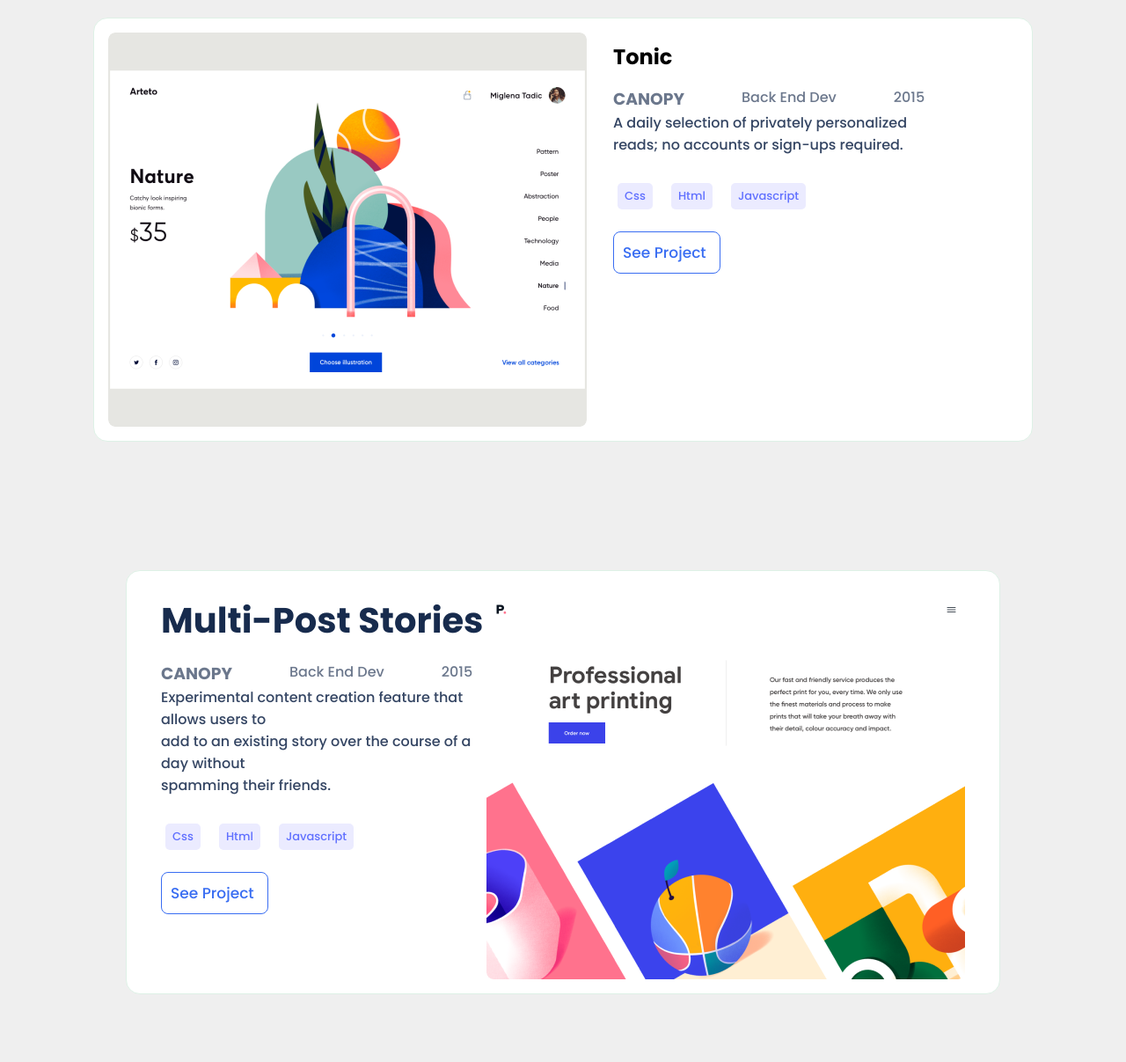
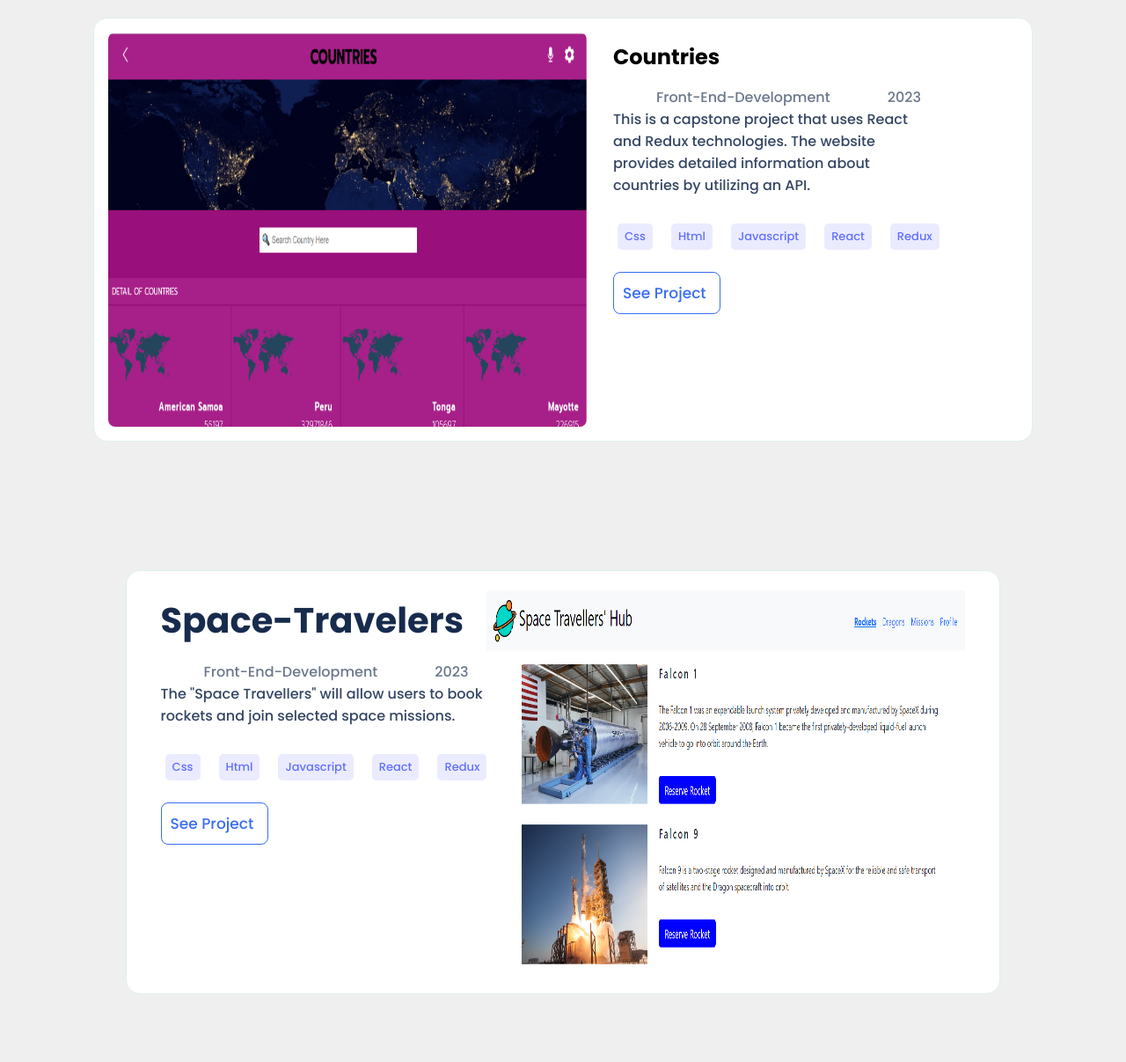
Before and after one commit to AJ193/new-portfolio, a website: page index.html in a window 1280 px wide. Shown: the part 860-2067 px from the top of the page at 88% size. Drawn offline with Linux system fonts and the light colour scheme; files whose address does not match are found by name.

Commit message:
Modify Project

```diff
--- a/index.html
+++ b/index.html
@@ -54,22 +54,23 @@
 </section>
 <section class="cards">
     <div class="cardern">
-      <img src="./assets/Images/numberone.png" alt="image">
+      <img src="./assets/Images/Countries React.PNG" alt="image">
       <div class="table">
-        <h2>Tonic</h2>
+        <h2>Countries</h2>
         <ul>
-           <li><h3>CANOPY</h3></li>
            <li class="list"><img  src="./assets/Images/ball.png" alt="pic"></li>
-            <li>Back End Dev</li>
+            <li>Front-End-Development</li>
             <li class="list"><img  src="./assets/Images/ball.png" alt="pic">
-            <li>2015</li>
+            <li>2023</li>
         </ul>
-        <p class="paraone">A daily selection of privately
-            personalized reads; no accounts or sign-ups required.</p>
+        <p class="paraone">This is a capstone project that uses React and Redux technologies.
+            The website provides detailed information about countries by utilizing an API.</p>
             <ul>
                 <li class="language">Css</li>
                 <li class="language">Html</li>
                 <li class="language">Javascript</li>
+                <li class="language">React</li>
+                <li class="language">Redux</li>
             </ul>
             <div class="button"><a href="#" class="color">See Project</a></div>
        </div>
@@ -77,24 +78,23 @@
 </section>
 <section class="cards">
     <div class="cardernan">
-      <img src="./assets/Images/imagetwo.png" alt="Calculator">
+      <img src="./assets/Images/Space-Travelers React.PNG" alt="Calculator">
       <div class="table2">
-        <h2 class="hone">Multi-Post
-            Stories</h2>
+        <h2 class="hone">Space-Travelers
+            </h2>
             <ul>
-                <li><h3>CANOPY</h3></li>
                 <li class="list"><img  src="./assets/Images/ball.png" alt="pic">
-                 <li>Back End Dev</li>
+                 <li>Front-End-Development</li>
                  <li class="list"><img  src="./assets/Images/ball.png" alt="pic">
-                 <li>2015</li>
+                 <li>2023</li>
              </ul>
-        <p class="paraone">Experimental content creation feature
-            that allows users to<br> add to an existing story over the
-             course of a day without <br>spamming their friends.</p>
+        <p class="paraone">The "Space Travellers" will allow users to book rockets and join selected space missions.        </p>
             <ul>
                 <li class="language">Css</li>
                 <li class="language">Html</li>
                 <li class="language">Javascript</li>
+                <li class="language">React</li>
+                <li class="language">Redux</li>
             </ul>
             <div class="button"><a href="#" class="color">See Project</a></div>
        </div>
@@ -102,22 +102,22 @@
 </section>
 <section class="cards">
     <div class="cardern">
-      <img src="./assets/Images/numberfour.png" alt="pro">
+      <img src="./assets/Images/Math-magicians React app.PNG" alt="pro">
       <div class="table">
-        <h2 class="hone">Facebook 360</h2>
+        <h2 class="hone">Maths-Magicians</h2>
         <ul>
-            <li><h3>CANOPY</h3></li>
             <li class="list"><img  src="./assets/Images/ball.png" alt="pic">
-             <li>Back End Dev</li>
+             <li>Front End Dev</li>
              <li class="list"><img  src="./assets/Images/ball.png" alt="pic">
-             <li>2015</li>
+             <li>2023</li>
          </ul>
-        <p class="paraone">Exploring the future of media in Facebook's first Virtual Reality app;
-             a place to discover and enjoy 360 photos and videos on Gear VR..</p>
+        <p class="paraone">This is Math Magicians (SPA) Web App, The Web App is made up of one Calculator and one Math-related Quotes generator.
+            React, CSS, JS, and API in are the basic tools for this project.</p>
             <ul>
                 <li class="language">Css</li>
                 <li class="language">Html</li>
                 <li class="language">Javascript</li>
+                <li class="language">React</li>
             </ul>
             <div class="button"><a href="#" class="color">See Project</a></div>
        </div>
@@ -125,22 +125,21 @@
 </section>
 <section class="cards">
     <div class="cardernan">
-      <img src="./assets/Images/numbertwo.png" alt="image">
+      <img src="./assets/Images/Movie app thumbnail.PNG" alt="image">
       <div class="table">
-        <h2 class="hone">Uber Navigation</h2>
+        <h2 class="hone">Movies</h2>
         <ul>
-            <li><h3>CANOPY</h3></li>
             <li class="list"><img  src="./assets/Images/ball.png" alt="pic">
-             <li>Back End Dev</li>
+             <li>Front End Dev</li>
               <li class="list"><img  src="./assets/Images/ball.png" alt="pic">
-             <li>2015</li>
+             <li>2023</li>
          </ul>
-        <p class="paraone">A smart assistant to make driving more safe, efficient,
-             and fun by unlocking your most expensive computer: your car.</p>
+        <p class="paraone">This is a website that allows Users to add likes and comments for each of them from a list of registered activities on the website.This Website is powered by tvmaze API and that platform allows you to explore different informations about each movies.        </p>
             <ul>
                 <li class="language">Css</li>
                 <li class="language">Html</li>
                 <li class="language">Javascript</li>
+                <li class="language">API</li>
             </ul>
          <div class="button"><a href="#" class="color">See Project</a></div>
        </div>
@@ -164,7 +163,7 @@
                 <li><a href="https://github.com/AJ193"><img src="./assets/Images/github.jpg"></li>
                 <li><a href="#"><img src="./assets/Images/fingers.jpg"></a></li>
             </ul>
-    <p class="resume1">Get my resume</p>
+    <p class="resume1"><a href="https://docs.google.com/document/d/15tOn6rGB3mA5WRo_hq_o3UyM_3uJDiQycMArem5ytaQ/edit">Get my resume</a></p>
 
     </div>
     <div class="programming">
--- a/main.js
+++ b/main.js
@@ -26,23 +26,28 @@ closeMenu.addEventListener('click', menuClose);
 
 const works = [
   {
-    title: 'Tonic',
-    worktype: { org: 'CANOPY', type: 'Back End Dev', year: '2017' },
-    workImage: 'assets/Images/numberone.png',
-    workpara: 'Lorem Ipsum is simply dummy text of the printing has been the industrys standard dummy text ever since the 1500s, when an unknown printer took a galley of type and scrambled it 1960s with the releaLorem Ipsum is simply dummy text of the printing and typesetting industry.',
-    workcodes: ['Css', 'Html', 'Javascript'],
-    workLive: '#',
-    workSource: '#',
+    title: 'Countries',
+    worktype: { type: 'Front End Dev', year: '2023' },
+    workImage: 'assets/Images/Countries React.PNG',
+    workpara: 'This is a capstone project that uses React and Redux technologies. The website provides detailed information about countries by utilizing an API.    ',
+    workcodes: ['Css', 'Html', 'Javascript', 'React', 'Redux'],
+    workLive: 'https://maps-react.onrender.com/',
     kSource: '<i class="fa-brands fa-github"></i>',
     Icons: '<i class="fa-solid fa-arrow-up-right-from-square"></i>',
     live: 'See Live',
     source: 'see-source',
   },
   {
-    title: 'Multi-Post Stories',
-    workpara: 'Lorem Ipsum is simply dummy text of the printing has been the industrys standard dummy text ever since the 1500s, when an unknown printer took a galley of type and scrambled it 1960s with the releaLorem Ipsum is simply dummy text of the printing and typesetting industry.',
-    workImage: '/assets/Images/imagetwo.png',
-    workcodes: ['Css', 'Html', 'Javascript'],
+    title: 'Space-Travelers',
+    worktype: { type: 'Front End Dev', year: '2023' },
+    workImage: './assets/Images/Space-Travelers React.PNG',
+    workpara: 'The "Space Travellers" will allow users to book rockets and join selected space missions.',
+    workcodes: ['Css', 'Html', 'Javascript', 'React', 'Redux'],
+    workLive: 'https://space-travelers-1204.onrender.com/',
+    kSource: '<i class="fa-brands fa-github"></i>',
+    Icons: '<i class="fa-solid fa-arrow-up-right-from-square"></i>',
+    live: 'See Live',
+    source: 'see-source',
   },
   {
     title: 'Facebook 360',
```
Also changed, not shown: Images/Countries React.PNG (added), Images/Math-magicians React app.PNG (added), Images/Space-Travelers React.PNG (added), assets/Images/Countries React.PNG (added), assets/Images/Math-magicians React app.PNG (added), assets/Images/Space-Travelers React.PNG (added), 2 other files.
